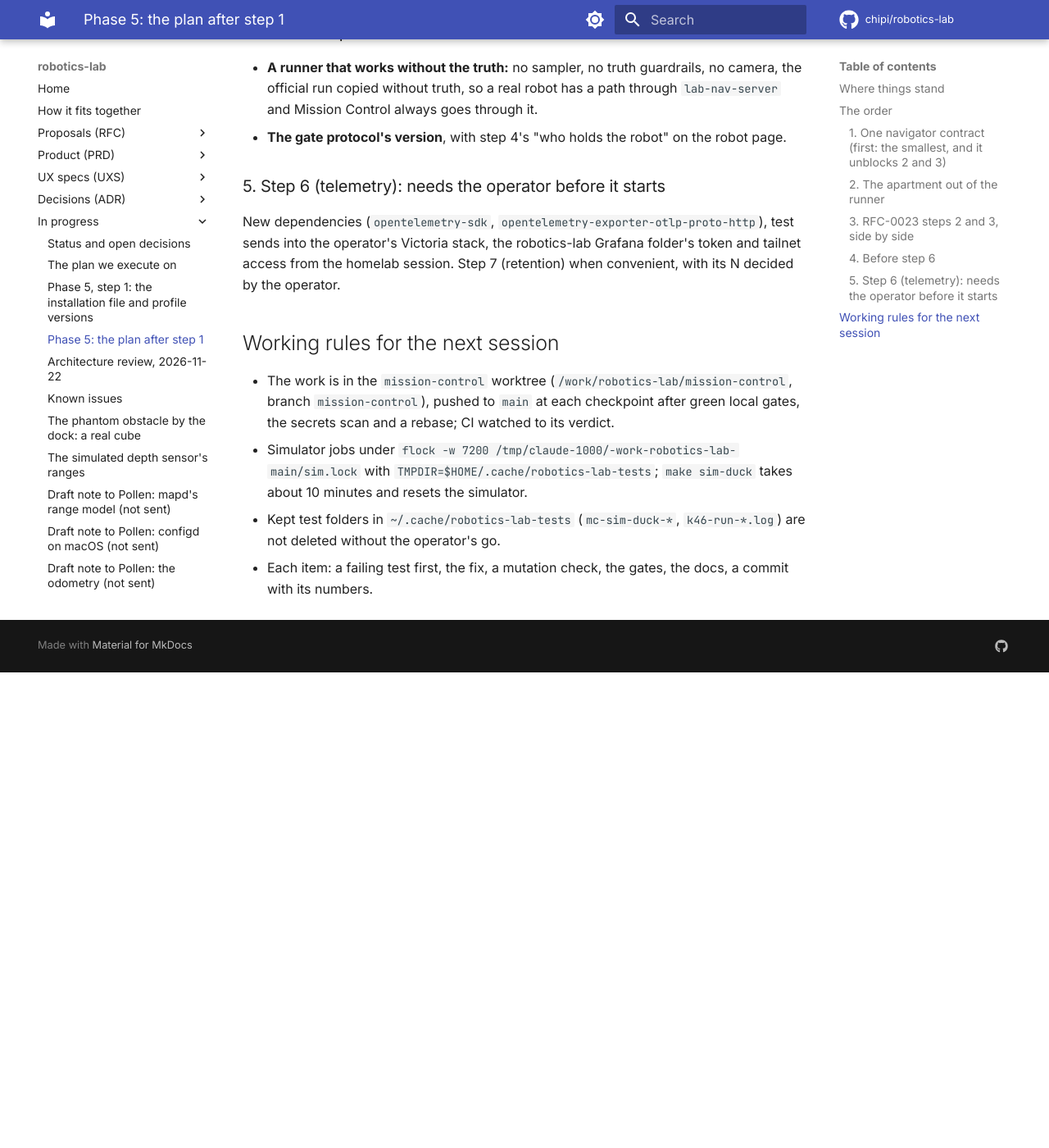
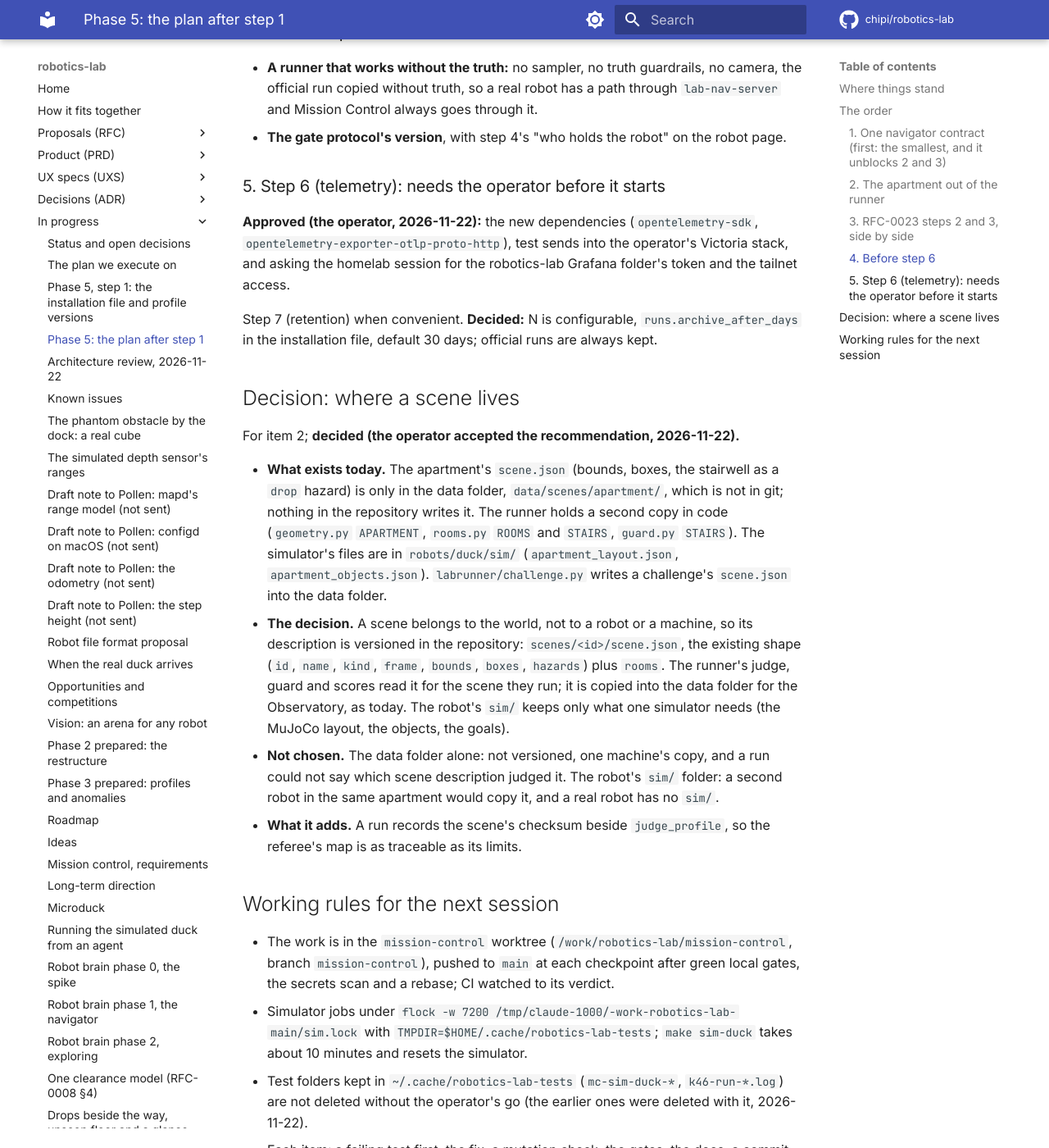
Before and after one commit to chipi/robotics-lab, an MkDocs documentation site: the page built from docs/wip/PHASE5-NEXT-PLAN.md, in a window 1280 px wide and 1400 px high, scrolled down 2548 px. Shown: the whole window at 82% size. Built offline with MkDocs 1.6.1 and Material for MkDocs 9.7.7, drawn with Linux system fonts in a browser that asks for light colours; comment, search, counter and statistics services are not loaded; before the commit the page ends 3368 px from its top, so only the background shows below that; some of the changed text lies outside the part shown.

Commit message:
docs: the phase 5 plan's decisions (end states, old runs translated, scenes versioned in the repository, step 6 approved, retention 30 days configurable)
The operator's answers, 2026-11-22: the proposed end-state names; old
runs translated when the Observatory shows them; a scene's bounds,
rooms and drops in scenes/<id>/scene.json, in git, read by the runner
and copied to the data folder (the data folder alone and the robot's
sim/ folder not chosen, with the reasons); the OpenTelemetry
dependencies, the Victoria test sends and the Grafana token approved;
retention as runs.archive_after_days, default 30, official runs kept.

Gates: make docs-lint docs-build PASS.

Co-Authored-By: Claude Opus 5.5 <noreply@anthropic.com>
Claude-Session: https://claude.ai/code/session_01DJqN6sYcbi4sUoqvzGJdPG

```diff
--- a/docs/wip/PHASE5-NEXT-PLAN.md
+++ b/docs/wip/PHASE5-NEXT-PLAN.md
@@ -45,10 +45,10 @@ against `params {x, y}`), end states, and versions (`hello` has a version; the n
   `navapi.py`), Mission Control's adapter (`mission_control/duck.py`) and the courses' judge read
   it.
 
-**Decide first (the operator):** the end states' names (a proposal: reached, done, refused,
-not_found, timeout, stalled, stopped_by_guardrail, cancelled, interrupted, failed, each with one
-meaning written down; `aborted` folded into `stopped_by_guardrail` or `interrupted`); whether old
-runs' end states are mapped when read (the Observatory shows recorded runs).
+**Decided (the operator, 2026-11-22):** the end states are reached, done, refused, not_found,
+timeout, stalled, stopped_by_guardrail, cancelled, interrupted and failed, each with one meaning
+written down; `aborted` folds into `stopped_by_guardrail` or `interrupted`. Old runs keep their
+recorded end states, and the Observatory translates them to the new names when it shows them.
 
 **Proof.** A contract test, the same file run against the duck's payload and its navigator API;
 must-fail cases (an unknown end state, a major version the runner does not know, a payload answering
@@ -67,9 +67,9 @@ to 11, seed 1) whose verdicts match the last batch's.
 
 **The build.**
 
-- The scene's bounds, rooms and drops in the scene's own files (beside `scene.json` in the data
-  folder, or the robot's `sim/` folder: to choose with the operator), read by the runner for the
-  scene it runs.
+- The scene's bounds, rooms and drops in one scene description per scene, read by the runner for
+  the scene it runs, versioned in the repository at `scenes/<id>/scene.json`
+  ([decided below](#decision-where-a-scene-lives)).
 - The guard takes the layout's drops only; a layout with none has none.
 - The course modules read the robot and the scene when a command starts, not at import (no
   module-level `robots.get()`).
@@ -98,9 +98,34 @@ apartment run equal before and after (`explore_score.py` reads the rooms).
 
 ### 5. Step 6 (telemetry): needs the operator before it starts
 
-New dependencies (`opentelemetry-sdk`, `opentelemetry-exporter-otlp-proto-http`), test sends into
-the operator's Victoria stack, the robotics-lab Grafana folder's token and tailnet access from the
-homelab session. Step 7 (retention) when convenient, with its N decided by the operator.
+**Approved (the operator, 2026-11-22):** the new dependencies (`opentelemetry-sdk`,
+`opentelemetry-exporter-otlp-proto-http`), test sends into the operator's Victoria stack, and asking
+the homelab session for the robotics-lab Grafana folder's token and the tailnet access.
+
+Step 7 (retention) when convenient. **Decided:** N is configurable, `runs.archive_after_days` in the
+installation file, default 30 days; official runs are always kept.
+
+## Decision: where a scene lives
+
+For item 2; **decided (the operator accepted the recommendation, 2026-11-22).**
+
+- **What exists today.** The apartment's `scene.json` (bounds, boxes, the stairwell as a `drop`
+  hazard) is only in the data folder, `data/scenes/apartment/`, which is not in git; nothing in the
+  repository writes it. The runner holds a second copy in code (`geometry.py` `APARTMENT`,
+  `rooms.py` `ROOMS` and `STAIRS`, `guard.py` `STAIRS`). The simulator's files are in
+  `robots/duck/sim/` (`apartment_layout.json`, `apartment_objects.json`). `labrunner/challenge.py`
+  writes a challenge's `scene.json` into the data folder.
+- **The decision.** A scene belongs to the world, not to a robot or a machine, so its
+  description is versioned in the repository: `scenes/<id>/scene.json`, the existing shape (`id`,
+  `name`, `kind`, `frame`, `bounds`, `boxes`, `hazards`) plus `rooms`. The runner's judge, guard and
+  scores read it for the scene they run; it is copied into the data folder for the Observatory, as
+  today. The robot's `sim/` keeps only what one simulator needs (the MuJoCo layout, the objects, the
+  goals).
+- **Not chosen.** The data folder alone: not versioned, one machine's copy, and a run could not
+  say which scene description judged it. The robot's `sim/` folder: a second robot in the same
+  apartment would copy it, and a real robot has no `sim/`.
+- **What it adds.** A run records the scene's checksum beside `judge_profile`, so the referee's map
+  is as traceable as its limits.
 
 ## Working rules for the next session
 
@@ -110,7 +135,7 @@ homelab session. Step 7 (retention) when convenient, with its N decided by the o
 - Simulator jobs under `flock -w 7200 /tmp/claude-1000/-work-robotics-lab-main/sim.lock` with
   `TMPDIR=$HOME/.cache/robotics-lab-tests`; `make sim-duck` takes about 10 minutes and resets the
   simulator.
-- Kept test folders in `~/.cache/robotics-lab-tests` (`mc-sim-duck-*`, `k46-run-*.log`) are not
-  deleted without the operator's go.
+- Test folders kept in `~/.cache/robotics-lab-tests` (`mc-sim-duck-*`, `k46-run-*.log`) are not
+  deleted without the operator's go (the earlier ones were deleted with it, 2026-11-22).
 - Each item: a failing test first, the fix, a mutation check, the gates, the docs, a commit with its
   numbers.
```
